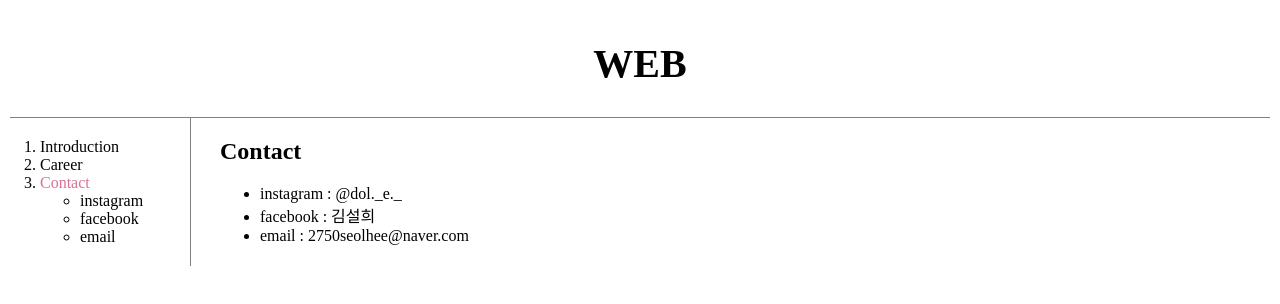
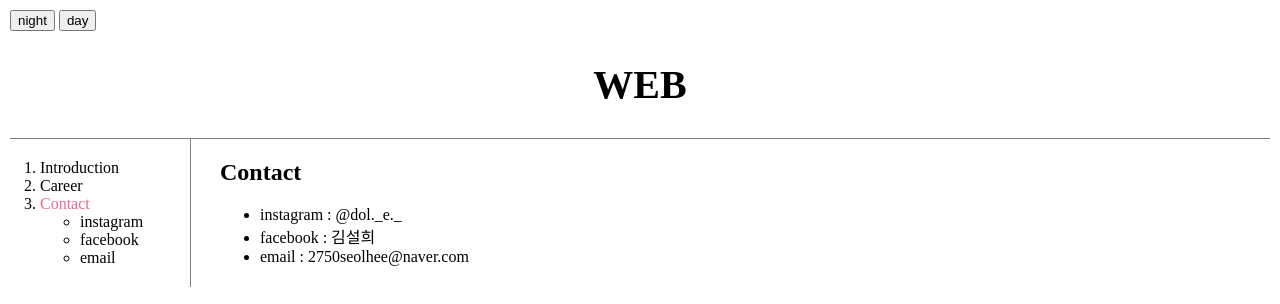
Before and after one commit to seolhee2750/WebStudy_Start, a plain HTML site: page 3.html in a window 1280 px wide. Drawn offline with Linux system fonts and the light colour scheme.

Commit message:
자바 스크립트 공부 시작

```diff
--- a/3.html
+++ b/3.html
@@ -7,6 +7,16 @@
   </head>
 
   <body>
+    <input type="button" value="night" onclick="
+    document.querySelector('body').style.backgroundColor = 'black';
+    document.querySelector('a').style.color = 'white';
+    document.querySelector('body').style.color = 'white';
+    ">
+    <input type="button" value="day" onclick="
+    document.querySelector('body').style.backgroundColor = 'white';
+    document.querySelector('a').style.color = 'black';
+    document.querySelector('body').style.color = 'black';
+    ">
     <h1><a href="index.html">WEB</a></h1>
     <div id="grid">
       <!--그리드의 첫 번째 요소-->
```
Also changed, not shown: ex1.html (added, +17 -0 lines), ex2.html (added, +13 -0 lines).
